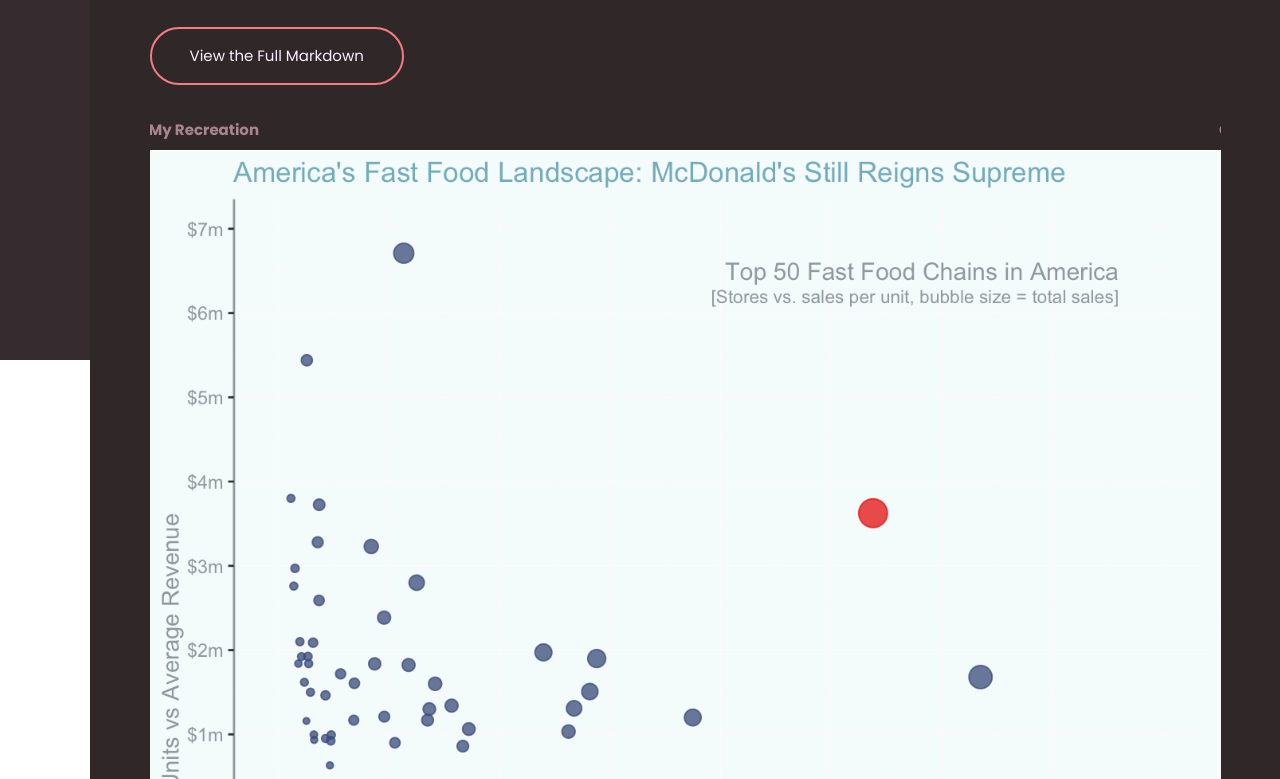
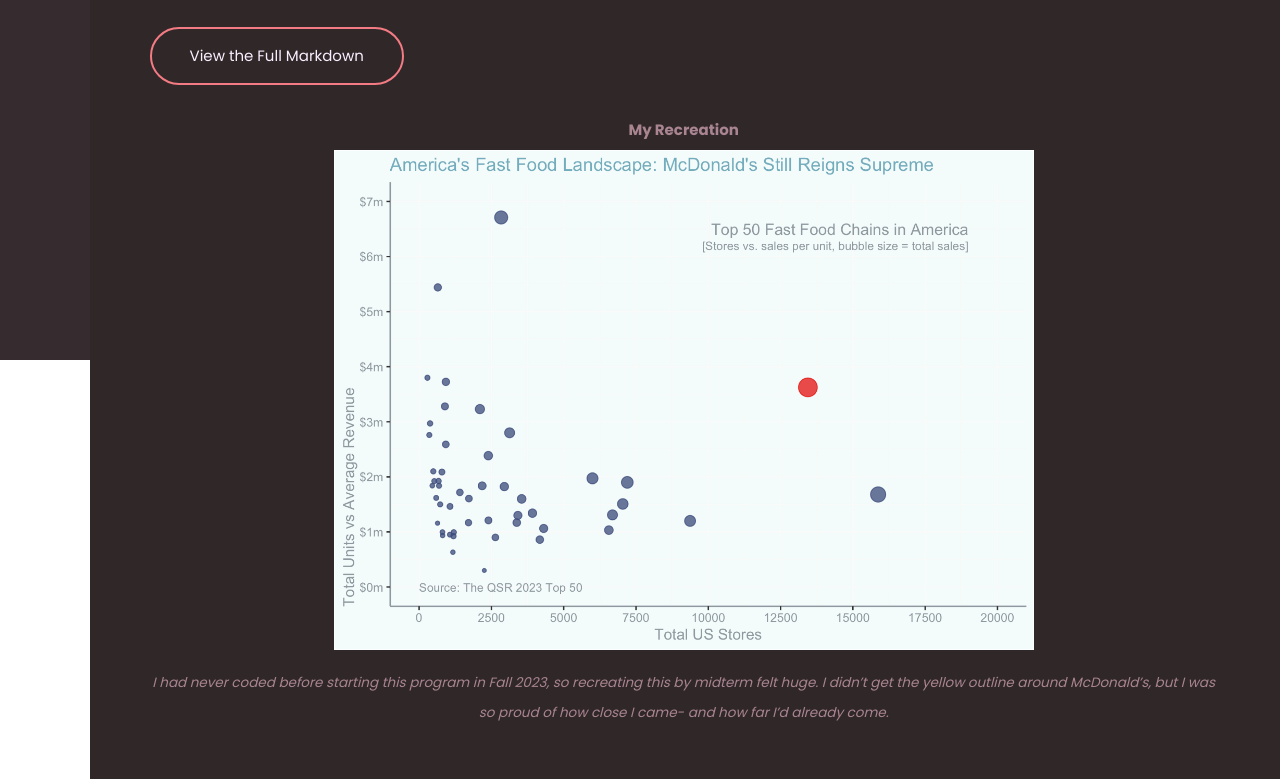
Before and after one commit to noellematthews/noellematthews.github.io, a plain HTML site: page portfolio-5.html in a window 1280 px wide. Shown: the part 440-1219 px from the top of the page. Drawn offline with Linux system fonts and the light colour scheme.

```diff
--- a/style.css
+++ b/style.css
@@ -1135,29 +1135,21 @@ div.pp_default .pp_description {
     width: 100%;
     height: auto;
 }
-/* Force each carousel slide to take up full width */
 .owl-carousel .owl-item {
-  width: 100% !important;
-  margin: 0 !important;
-  padding: 0 !important;
+  text-align: center;
   overflow: hidden;
 }
 
-/* Ensure the outer wrapper clips properly */
-.owl-carousel .owl-stage-outer {
-  overflow: hidden;
-}
-
-/* Make images behave */
-.owl-carousel img {
-  display: block;
-  width: 100%;
+.owl-carousel .owl-item img {
+  max-width: 100%;
+  max-height: 500px;
+  width: auto;
   height: auto;
+  margin: 0 auto;
+  display: inline-block;
   object-fit: contain;
 }
-.owl-carousel img {
-  margin: 0 auto;
-}
+
 
 
 
```
